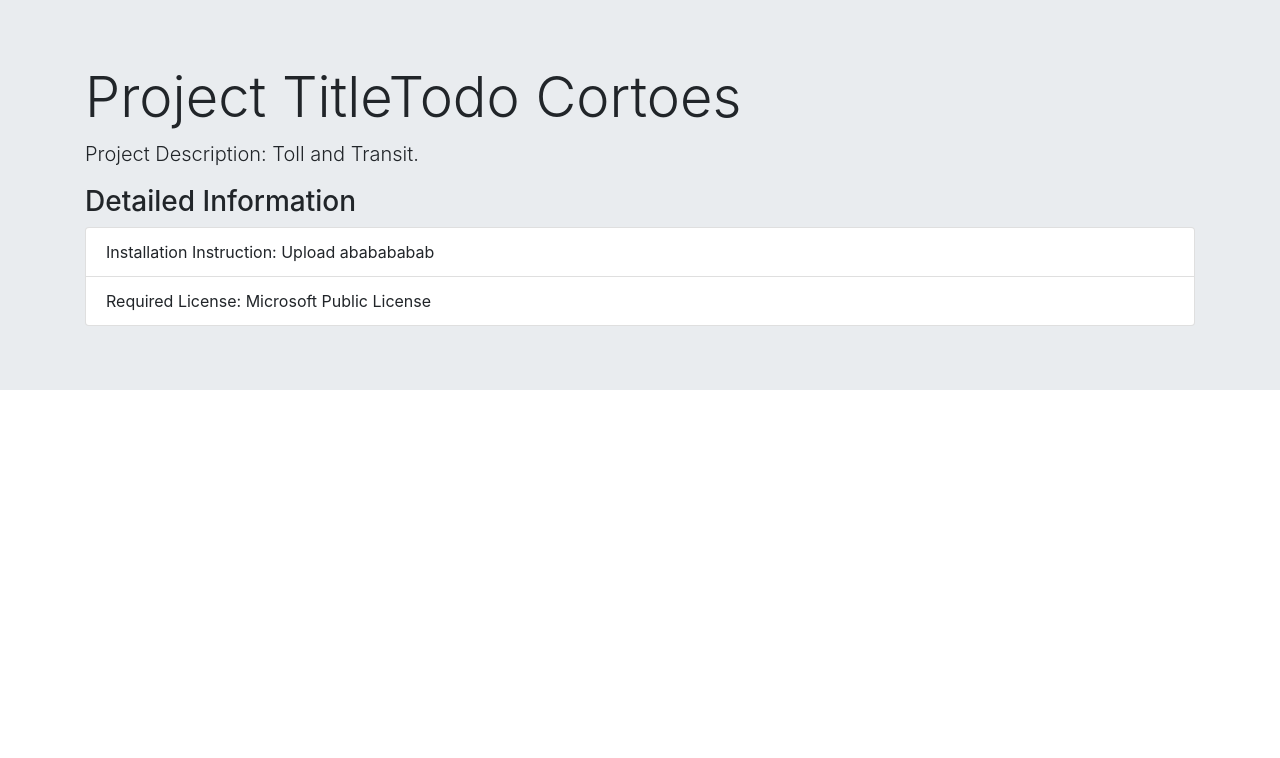
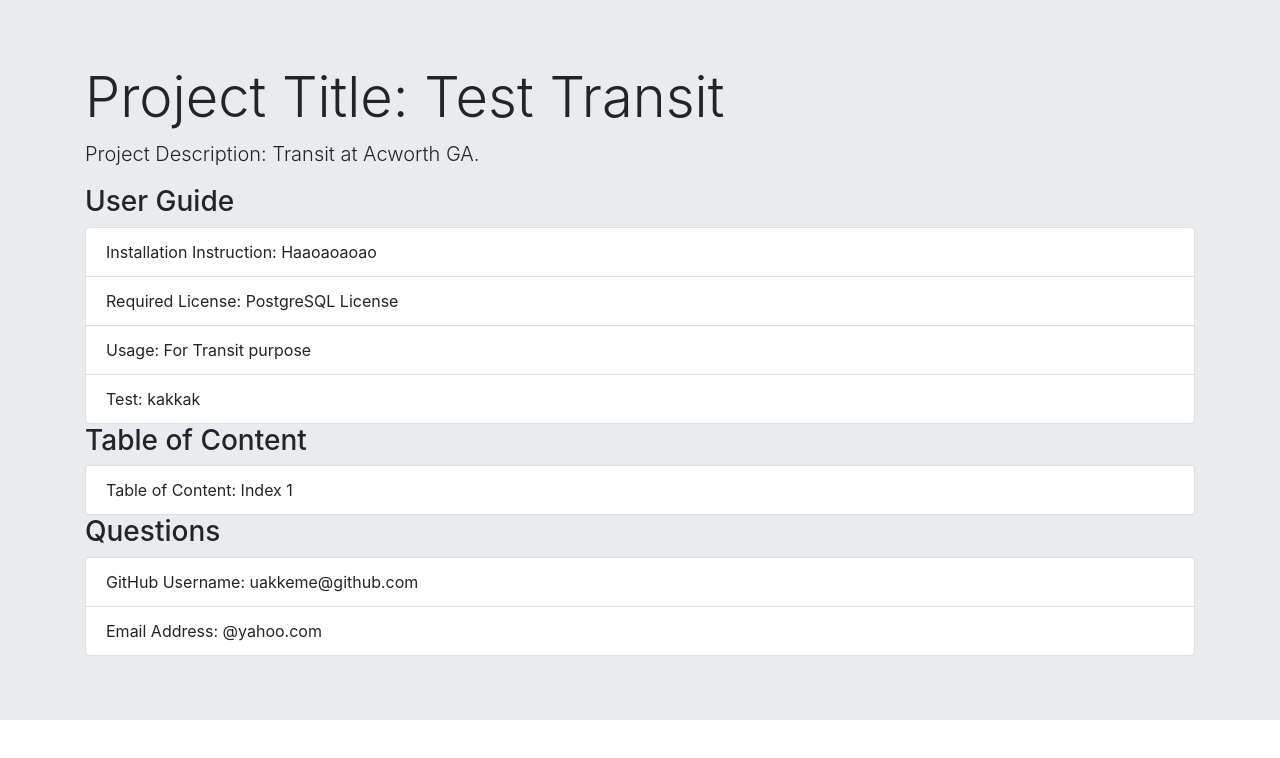
Before and after one commit to uekemike/ReadMe_Project, a website: page index.html in a window 1280 px wide. Drawn offline with nearby package versions, Linux system fonts and the light colour scheme.

Commit message:
Push more code

```diff
--- a/index.html
+++ b/index.html
@@ -9,12 +9,24 @@
 <body>
   <div class="jumbotron jumbotron-fluid">
   <div class="container">
-    <h1 class="display-4">Project TitleTodo Cortoes</h1>
-    <p class="lead">Project Description: Toll and Transit.</p>
-    <h3>Detailed Information <span class="badge badge-secondary"></span></h3>
+    <h1 class="display-4">Project Title: Test Transit</h1>
+    <p class="lead">Project Description: Transit at Acworth GA.</p>
+    <h3>User Guide <span class="badge badge-secondary"></span></h3>
     <ul class="list-group">
-      <li class="list-group-item">Installation Instruction:  Upload ababababab</li>
-      <li class="list-group-item">Required License: Microsoft Public License</li>
+      <li class="list-group-item">Installation Instruction: Haaoaoaoao</li>
+      <li class="list-group-item">Required License: PostgreSQL License</li>
+      <li class="list-group-item">Usage: For Transit purpose</li>
+      <li class="list-group-item">Test:  kakkak</li>
+    </ul>
+    <h3>Table of Content <span class="badge badge-secondary"></span></h3>
+    <ul class="list-group">
+      <li class="list-group-item">Table of Content:  Index 1</li>
+
+   </ul>
+    <h3>Questions <span class="badge badge-secondary"></span></h3>
+    <ul class="list-group">
+      <li class="list-group-item">GitHub Username:  uakkeme@github.com</li>
+      <li class="list-group-item">Email Address: @yahoo.com</li>
     </ul>
   </div>
 </div>
```
Also changed, not shown: index.js (+55 -4 lines).
